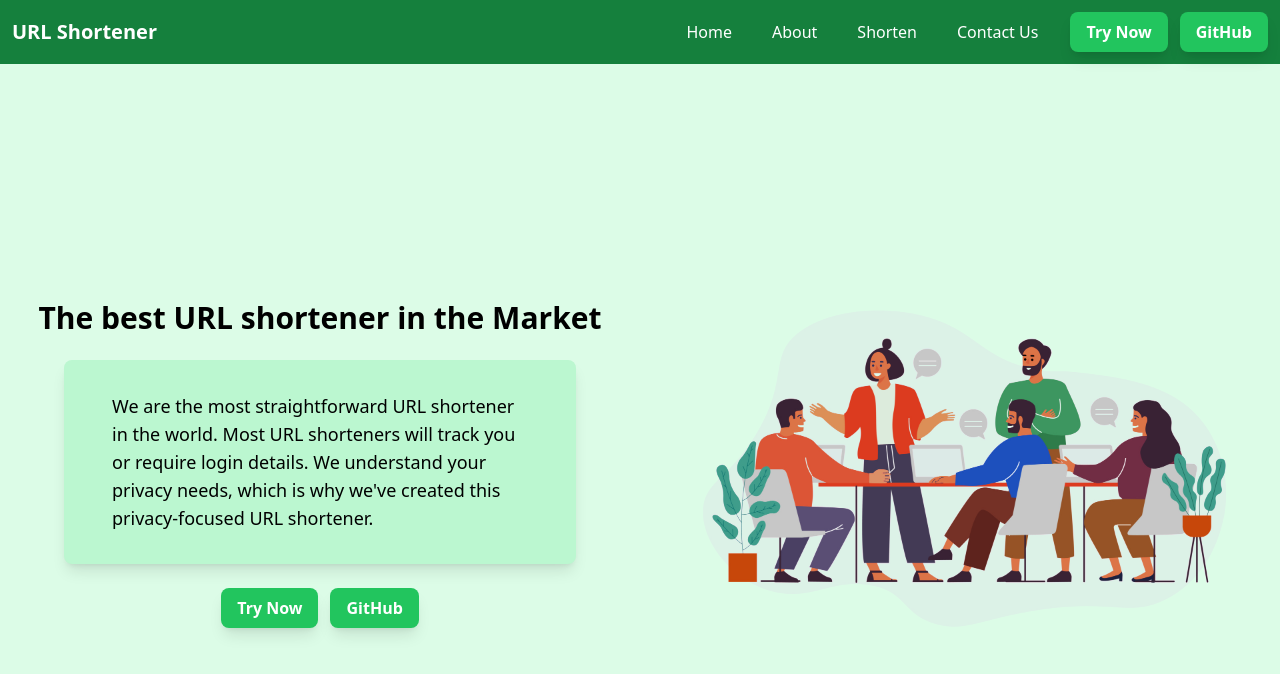
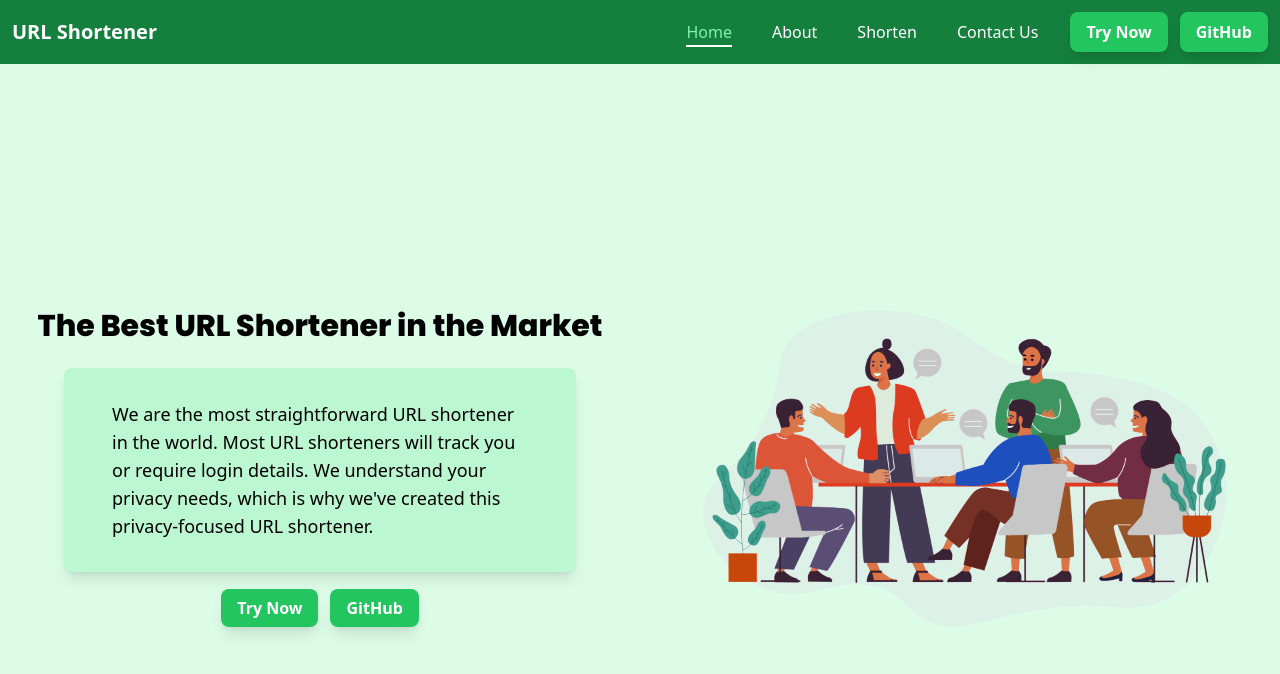
Before and after one commit to ameerhamza313/url-shortener, a Next.js app: page / in a window 1280 px wide. Shown: the top 674 px of the page. Built offline with nearby package versions, Linux system fonts and the light colour scheme.

Commit message:
Resolved hydration error

```diff
--- a/app/page.jsx
+++ b/app/page.jsx
@@ -15,8 +15,8 @@ export default function Home() {
       <section className='grid grid-cols-1 md:grid-cols-2 min-h-[calc(100vh-64px)] pt-16'>
         <div className='flex flex-col gap-6 items-center justify-center p-4 text-center md:text-left'>
           {/* Title */}
-          <p className='text-xl md:text-3xl font-bold ${poppins.className}'>
-            The best URL shortener in the Market
+          <p className={`text-xl md:text-3xl font-bold ${poppins.className}`}>
+            The Best URL Shortener in the Market
           </p>
 
           {/* Boxed Paragraph */}
@@ -32,14 +32,14 @@ export default function Home() {
           {/* Action Buttons */}
           <div className='flex gap-3 justify-center md:justify-start'>
             <Link href='/shorten'>
-              <button className='bg-green-500 rounded-lg shadow-lg px-4 py-2 font-bold text-white hover:bg-green-600 transition-colors w-full md:w-auto'>
+              <span className='bg-green-500 rounded-lg shadow-lg px-4 py-2 font-bold text-white hover:bg-green-600 transition-colors w-full md:w-auto'>
                 Try Now
-              </button>
+              </span>
             </Link>
-            <Link href='/github'>
-              <button className='bg-green-500 rounded-lg shadow-lg px-4 py-2 font-bold text-white hover:bg-green-600 transition-colors w-full md:w-auto'>
+            <Link href='/github' target='_blank'>
+              <span className='bg-green-500 rounded-lg shadow-lg px-4 py-2 font-bold text-white hover:bg-green-600 transition-colors w-full md:w-auto'>
                 GitHub
-              </button>
+              </span>
             </Link>
           </div>
         </div>
--- a/components/navbar.jsx
+++ b/components/navbar.jsx
@@ -1,11 +1,15 @@
 'use client';
 import { useState } from 'react';
 import Link from 'next/link';
+import { usePathname } from 'next/navigation';
 
 const Navbar = () => {
   const [menuOpen, setMenuOpen] = useState(false);
+  const pathname = usePathname(); // Retrieve the current path
 
   const toggleMenu = () => setMenuOpen(!menuOpen);
+
+  const navLinks = ['Home', 'About', 'Shorten', 'Contact Us'];
 
   return (
     <nav className='h-16 bg-green-700 flex justify-between items-center px-3 text-white relative z-10'>
@@ -55,35 +59,48 @@ const Navbar = () => {
           menuOpen ? 'flex' : 'hidden'
         } flex-col absolute top-16 left-0 w-full bg-green-700 text-center md:flex md:flex-row md:items-center md:static md:w-auto md:gap-6`}
       >
-        {['Home', 'About', 'Shorten', 'Contact Us'].map((text, index) => (
+        {navLinks.map((text, index) => {
+          const linkPath = `/${text.toLowerCase().replace(' ', '')}`;
+          const isActive =
+            pathname === linkPath || (pathname === '/' && text === 'Home');
+
+          return (
             <li key={index} className='py-2 md:py-0 md:px-2'>
-            <Link href={`/${text.toLowerCase().replace(' ', '')}`}>
+              <Link href={linkPath}>
                 <span
                   onClick={() => setMenuOpen(false)}
-                className='relative hover:text-green-300 transition-all duration-300 pb-1 after:absolute after:left-0 after:bottom-0 after:h-0.5 after:w-0 after:bg-white hover:after:w-full after:transition-all after:duration-300'
+                  className={`relative pb-1 ${
+                    isActive
+                      ? 'text-green-300 after:w-full'
+                      : 'hover:text-green-300'
+                  } transition-all duration-300 after:absolute after:left-0 after:bottom-0 after:h-0.5 after:bg-white ${
+                    isActive ? 'after:w-full' : 'after:w-0'
+                  } hover:after:w-full after:transition-all after:duration-300`}
                 >
                   {text}
                 </span>
               </Link>
             </li>
-        ))}
+          );
+        })}
+
         {/* Buttons */}
         <li className='flex flex-col md:flex-row gap-3 py-2 md:py-0 md:items-center'>
-          <Link href='/shorten'>
-            <button
+          <Link href='/shorten' className='w-full md:w-auto'>
+            <span
               onClick={() => setMenuOpen(false)}
-              className='bg-green-500 rounded-lg shadow-lg px-4 py-2 font-bold hover:bg-green-600 transition-colors w-full md:w-auto'
+              className='inline-block bg-green-500 rounded-lg shadow-lg px-4 py-2 font-bold hover:bg-green-600 transition-colors w-full'
             >
               Try Now
-            </button>
+            </span>
           </Link>
-          <Link href='/github'>
-            <button
+          <Link href='/github' target='_blank' className='w-full md:w-auto'>
+            <span
               onClick={() => setMenuOpen(false)}
-              className='bg-green-500 rounded-lg shadow-lg px-4 py-2 font-bold hover:bg-green-600 transition-colors w-full md:w-auto'
+              className='inline-block bg-green-500 rounded-lg shadow-lg px-4 py-2 font-bold hover:bg-green-600 transition-colors w-full'
             >
               GitHub
-            </button>
+            </span>
           </Link>
         </li>
       </ul>
```
Lines whose indentation alone changed are shown as unchanged.
